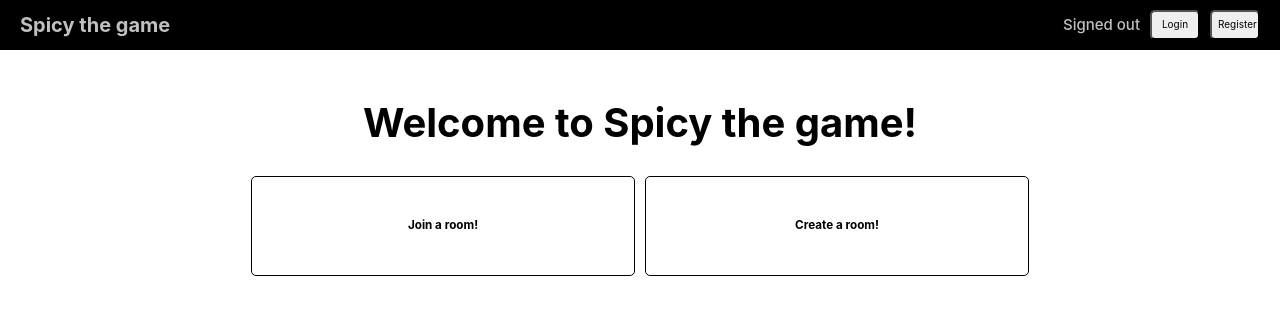
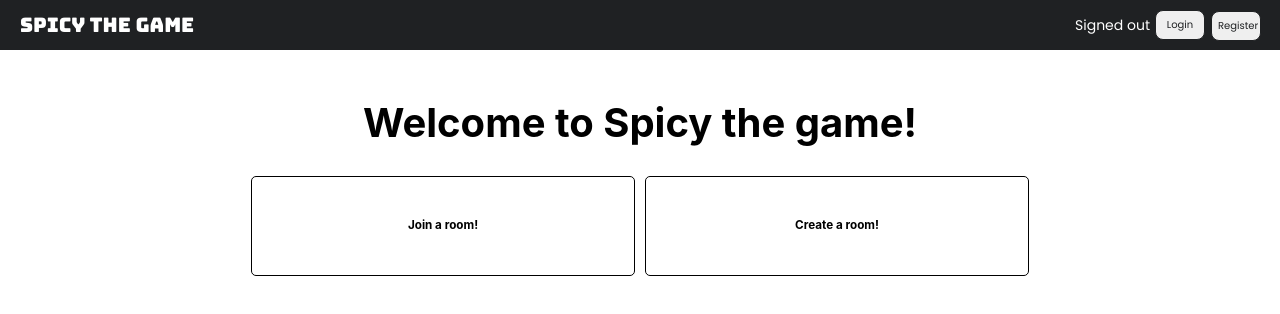
Before and after one commit to MilosAlex/spicy-the-game, a Next.js app: page / in a window 1280 px wide. Shown: the top 314 px of the page. Built offline with nearby package versions, Linux system fonts and the light colour scheme; no server answers.

Commit message:
feat: changed navbar styling

```diff
--- a/components/navBar.tsx
+++ b/components/navBar.tsx
@@ -31,8 +31,8 @@ export default function NavBar(props: NavBarProps) {
         </Link>
         {session ? (
           <section className="navbar__status">
-            <h3 className="navbar__name">signed in as {session.user?.name}</h3>
-            <button onClick={() => signOut()}>logout</button>
+            <h3 className="navbar__name">Signed in as {session.user?.name}</h3>
+            <button onClick={() => signOut()}>Logout</button>
           </section>
         ) : (
           <section className="navbar__status">
--- a/styles/abstracts/_mixins.scss
+++ b/styles/abstracts/_mixins.scss
@@ -52,6 +52,15 @@
   color: $color;
 }
 
+@mixin typo-bungee-20($color: $main-black) {
+  font-family: "Bungee";
+  font-style: normal;
+  font-weight: 400;
+  font-size: 2rem;
+  line-height: 3rem;
+  color: $color;
+}
+
 @mixin typo-bungee-16($color: $main-black) {
   font-family: "Bungee";
   font-style: normal;
@@ -96,3 +105,12 @@
   line-height: 1.6rem;
   color: $color;
 }
+
+@mixin typo-poppins-10($color: $main-black) {
+  font-family: "Poppins";
+  font-style: normal;
+  font-weight: 600;
+  font-size: 1rem;
+  line-height: 1.2rem;
+  color: $color;
+}
--- a/styles/components/_button.scss
+++ /dev/null
@@ -1,3 +0,0 @@
-// -----------------------------------------------------------------------------
-// This file contains all styles related to the button component.
-// -----------------------------------------------------------------------------
--- a/styles/components/_game-board.scss
+++ b/styles/components/_game-board.scss
@@ -190,10 +190,10 @@
   .game-board {
     background-color: #ede9db;
     &__center {
-      height: unset;
+      height: 36.8rem;
       border: none;
-      &__buttons {
-        margin: 2.4rem 0;
+      &__cards {
+        overflow: visible;
       }
     }
   }
@@ -202,7 +202,7 @@
 @media screen and (max-height: 820px) {
   .game-board {
     &__center {
-      height: unset;
+      height: 36.8rem;
       &__buttons {
         margin: 2.4rem 0;
       }
--- /dev/null
+++ b/styles/components/_navbar.scss
@@ -0,0 +1,55 @@
+.navbar {
+  display: flex;
+  width: 100%;
+  height: 5rem;
+
+  &__content {
+    z-index: 12;
+    display: flex;
+    justify-content: space-between;
+    align-items: center;
+    position: fixed;
+    width: 100%;
+    height: 5rem;
+    background-color: $main-black;
+    top: 0;
+    left: 0;
+    padding: 0 2rem;
+  }
+
+  &__title {
+    @include typo-bungee-20(#fff);
+    //color: rgb(192, 192, 192);
+  }
+
+  &__name {
+    @include typo-poppins-14(#fff);
+    font-weight: 400;
+  }
+
+  &__status {
+    display: flex;
+    flex-direction: row;
+    justify-content: center;
+    align-items: center;
+    gap: 0.5rem;
+
+    a,
+    button {
+      @include typo-poppins-10($main-black);
+      font-weight: 400;
+      height: 3rem;
+      border-radius: 0.8rem;
+      width: 5rem;
+      border: 1px solid $main-black;
+
+
+      transition: all 0.2s ease-in-out;
+
+      &:hover {
+        transition: all 0.2s ease-in-out;
+        box-shadow: 0.2rem 0.3rem #fff;
+      }
+    }
+  }
+}
--- a/styles/main.scss
+++ b/styles/main.scss
@@ -13,7 +13,7 @@
 @import "layout/header", "layout/footer";
 
 // 5. Components
-@import "components/button", "components/hand", "components/player-list",
+@import "components/navbar", "components/hand", "components/player-list",
   "components/game-board", "components/card", "components/chat";
 
 // 6. Page-specific styles
@@ -114,54 +114,6 @@ button {
     a {
       color: inherit;
       text-decoration: none;
-    }
-  }
-}
-
-.navbar {
-  display: flex;
-  width: 100%;
-  height: 5rem;
-
-  &__content {
-    z-index: 12;
-    display: flex;
-    justify-content: space-between;
-    align-items: center;
-    position: fixed;
-    //width: calc(100% - 40px);
-    width: 100%;
-    height: 50px;
-    background-color: #000;
-    top: 0;
-    left: 0;
-    padding: 0 20px;
-  }
-
-  &__title {
-    font-size: 20px;
-    font-weight: 700;
-    color: rgb(192, 192, 192);
-  }
-
-  &__name {
-    font-size: 15px;
-    font-weight: 500;
-    color: rgb(192, 192, 192);
-  }
-
-  &__status {
-    display: flex;
-    flex-direction: row;
-    justify-content: center;
-    align-items: center;
-    gap: 10px;
-
-    a,
-    button {
-      height: 30px;
-      border-radius: 5px;
-      width: 5rem;
     }
   }
 }
```
